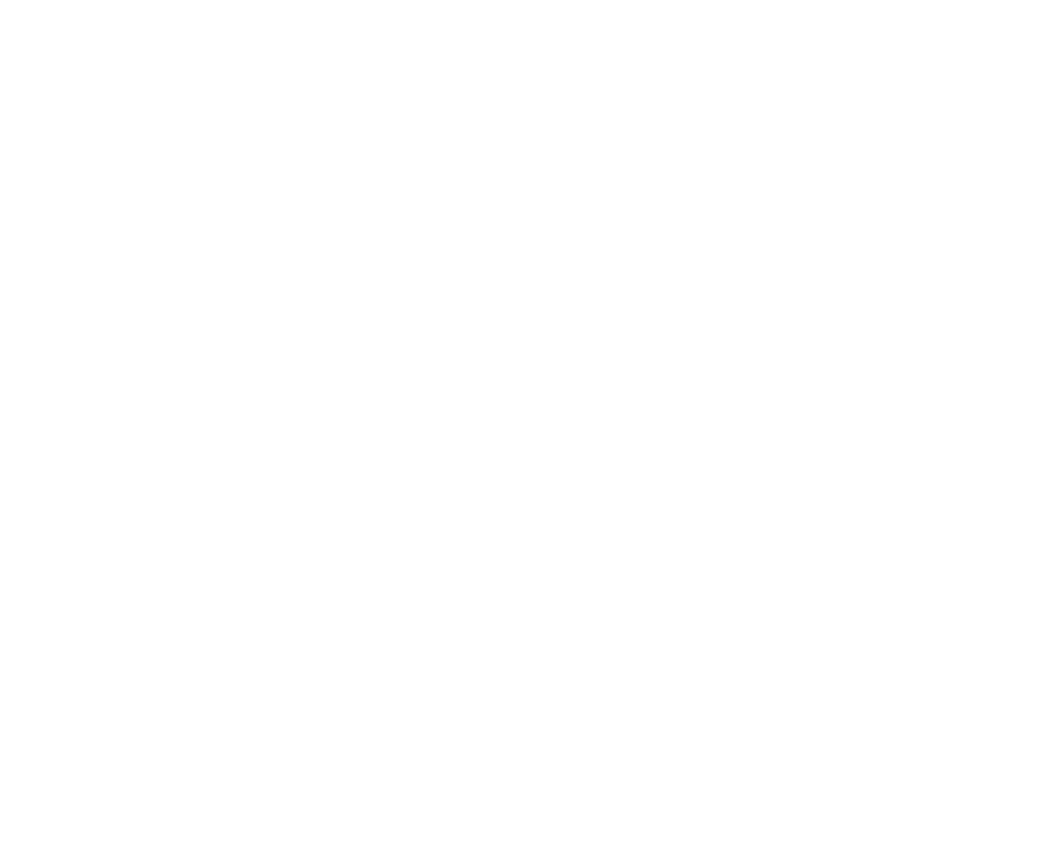
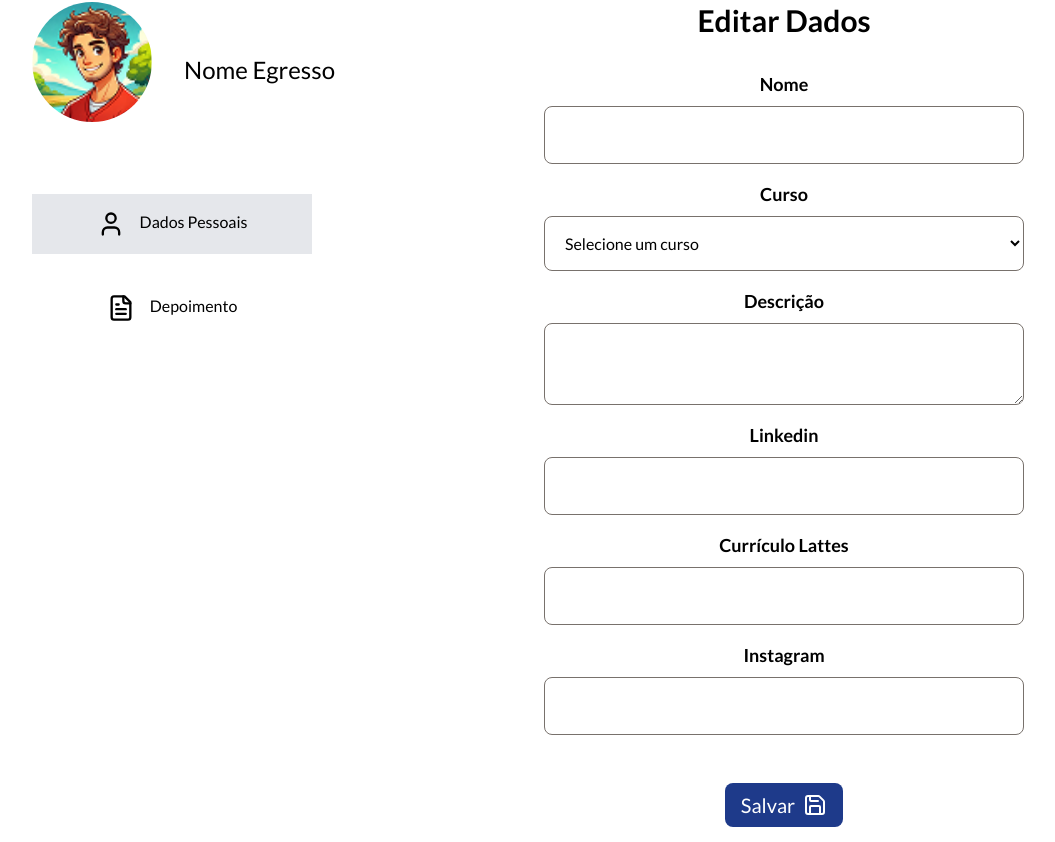
Before and after one commit to Gabriel-Bastos-Rabelo/Portal-Egressos-Frontend, a React (Vite) app: page /Egressos/perfil in a window 1280 px wide. Before the commit this address had no page. Shown: the part 178-1020 px from the top of the page, without its empty margins (112-1167 px from the left). Before the commit the page ends 800 px from the top, so only its background shows below. Built offline with nearby package versions, Linux system fonts and the light colour scheme.

Commit message:
feat: adiciona gerenciamento de perfil do egresso

```diff
--- a/src/App.tsx
+++ b/src/App.tsx
@@ -11,6 +11,7 @@ import CoordHome from './pages/CoordHome';
 import Solicitacoes from './pages/Solicitacoes';
 import Cadastro from './pages/Egressos/cadastro';
 import EnviarOportunidade from './pages/Oportunidades/enviarOportunidade';
+import EditarPerfil from './pages/EgressoHome/perfil';
 
 function App() {
   return (
@@ -46,6 +47,9 @@ function App() {
         <Route path="/oportunidades/enviarOportunidade" element={<Layout isCoordenador={true} />}>
           <Route index element={<EnviarOportunidade />} />
         </Route>
+        <Route path="/Egressos/perfil" element={<Layout isCoordenador={false} />}>
+          <Route index element={<EditarPerfil />} />
+        </Route>
 
       </Routes>
     </Router>
--- a/src/components/Modals/Profile.tsx
+++ b/src/components/Modals/Profile.tsx
@@ -16,7 +16,7 @@ const Profile = ( { onLogout }: ProfileProps ) => {
   };
 
   const handleGoToProfile = () => {
-    navigate('/');
+    navigate('/Egressos/perfil');
   };
 
   const handleGoToCreateOpportunity = () => {
--- /dev/null
+++ b/src/pages/EgressoHome/perfil.tsx
@@ -0,0 +1,277 @@
+import { Save, User, FileText } from "lucide-react";
+import egressoImg from '../../assets/egresso-img.png';
+import { useState, useEffect } from "react";
+import axios from "axios";
+
+type Curso = {
+  id: number;
+  nivel: string;
+};
+
+type FormData = {
+  nome: string;
+  descricao: string;
+  linkedin: string;
+  lattes: string;
+  instagram: string;
+  depoimento: string;
+  idCurso: string;
+};
+
+const formFields: { id: keyof FormData; label: string; type: string }[] = [
+  { id: "nome", label: "Nome", type: "text" },
+  { id: "idCurso", label: "Curso", type: "select" }, // Coloque onde quiser na ordem
+  { id: "descricao", label: "Descrição", type: "textarea" },
+  { id: "linkedin", label: "Linkedin", type: "text" },
+  { id: "lattes", label: "Currículo Lattes", type: "text" },
+  { id: "instagram", label: "Instagram", type: "text" },
+];
+
+const EditarPerfil = () => {
+  const [activeSection, setActiveSection] = useState<"dadosPessoais" | "depoimento">("dadosPessoais");
+
+  const [formData, setFormData] = useState<FormData>({
+    nome: '',
+    descricao: '',
+    linkedin: '',
+    lattes: '',
+    instagram: '',
+    depoimento: '',
+    idCurso: '',
+  });
+
+  const [cursos, setCursos] = useState<Curso[]>([]);
+
+  const egressoId = localStorage.getItem('egressoId');
+  const token = localStorage.getItem('accessToken');
+
+  useEffect(() => {
+    const fetchEgressoData = async () => {
+      if (!egressoId || !token) return;
+
+      try {
+        const response = await axios.get(`http://localhost:8080/api/egresso/buscar/${egressoId}`, {
+          headers: {
+            Authorization: `Bearer ${token}`,
+            'Content-Type': 'application/json',
+          },
+        });
+
+        const data = response.data;
+
+        setFormData({
+          nome: data.nome || '',
+          descricao: data.descricao || '',
+          linkedin: data.linkedin || '',
+          lattes: data.curriculo || '',
+          instagram: data.instagram || '',
+          depoimento: data.depoimento || '',
+          idCurso: data.idCurso?.toString() || '',
+        });
+
+      } catch (error) {
+        console.error("Erro ao buscar dados do egresso:", error);
+      }
+    };
+
+    fetchEgressoData();
+  }, [egressoId, token]);
+
+  useEffect(() => {
+    const fetchCursos = async () => {
+      if (!token) return;
+
+      try {
+        const response = await axios.get('http://localhost:8080/api/cursos/listarCursos', {
+          headers: {
+            Authorization: `Bearer ${token}`,
+            'Content-Type': 'application/json',
+          },
+        });
+        setCursos(response.data);
+      } catch (error) {
+        console.error('Erro ao buscar cursos:', error);
+      }
+    };
+
+    fetchCursos();
+  }, [token]);
+
+  const handleSectionChange = (section: "dadosPessoais" | "depoimento") => {
+    setActiveSection(section);
+
+    if (section === "depoimento") {
+      fetchDepoimento();
+    }
+  };
+
+  const fetchDepoimento = async () => {
+    if (!egressoId || !token) {
+      console.error("Egresso ID ou token não encontrado.");
+      return;
+    }
+
+    try {
+      const response = await axios.get(
+        `http://localhost:8080/api/depoimento/buscar/${egressoId}`,
+        {
+          headers: {
+            Authorization: `Bearer ${token}`,
+            'Content-Type': 'application/json',
+          },
+        }
+      );
+
+      const data = response.data;
+
+      setFormData((prevData) => ({
+        ...prevData,
+        depoimento: data.texto || '',
+      }));
+
+      console.log("Depoimento carregado:", data);
+
+    } catch (error) {
+      console.error("Erro ao buscar depoimento:", error);
+    }
+  };
+
+  const handleChange = (
+    e: React.ChangeEvent<HTMLInputElement | HTMLTextAreaElement | HTMLSelectElement>,
+    fieldId: keyof FormData
+  ) => {
+    setFormData({ ...formData, [fieldId]: e.target.value });
+  };
+
+  const handleSave = async () => {
+    if (!egressoId || !token) return;
+
+    const payload = {
+      ...formData,
+      curriculo: formData.lattes,
+    };
+
+    try {
+      const response = await axios.put(
+        `rota deatualziar`,
+        payload,
+        {
+          headers: {
+            Authorization: `Bearer ${token}`,
+            'Content-Type': 'application/json',
+          },
+        }
+      );
+
+      console.log('Dados atualizados:', response.data);
+      alert("Dados atualizados com sucesso!");
+    } catch (error) {
+      console.error("Erro ao salvar:", error);
+      alert("Erro ao salvar os dados!");
+    }
+  };
+
+  return (
+    <main className="container mx-auto py-12 flex justify-center gap-8">
+      {/* Sidebar */}
+      <div className="w-120 flex flex-col gap-6">
+        <div className="flex flex-row items-center mb-8">
+          <img className="w-[120px] h-[120px] rounded-full object-cover mb-4" alt="Foto do Egresso" src={egressoImg} />
+          <h2 className="font-normal text-2xl p-8">{formData.nome || "Nome Egresso"}</h2>
+        </div>
+
+        <div
+          onClick={() => handleSectionChange("dadosPessoais")}
+          className={` w-70 p-4 cursor-pointer hover:bg-gray-200 ${activeSection === "dadosPessoais" ? 'bg-gray-200' : ''}`}
+        >
+          <User className="w-7 h-7 mr-3 inline" /> Dados Pessoais
+        </div>
+
+        <div
+          onClick={() => handleSectionChange("depoimento")}
+          className={`w-70 p-4 cursor-pointer hover:bg-gray-200 ${activeSection === "depoimento" ? 'bg-gray-200' : ''}`}
+        >
+          <FileText className="w-7 h-7 mr-3 inline" /> Depoimento
+        </div>
+      </div>
+
+      {/* Formulário principal */}
+      <div className="w-120">
+        {activeSection === "dadosPessoais" && (
+          <>
+            <h1 className="text-3xl font-bold mb-8 text-center">Editar Dados</h1>
+
+            <div className="flex flex-col gap-4">
+              {formFields.map((field) => (
+                <div key={field.id} className="flex flex-col">
+                  <label className="font-semibold text-lg mb-2">{field.label}</label>
+
+                  {field.type === "textarea" ? (
+                    <textarea
+                      className="p-4 border border-stone-500 rounded-lg w-full"
+                      value={formData[field.id]}
+                      onChange={(e) => handleChange(e, field.id)}
+                    />
+                  ) : field.type === "select" ? (
+                    <select
+                      className="p-4 border border-stone-500 rounded-lg w-full"
+                      value={formData[field.id]}
+                      onChange={(e) => handleChange(e, field.id)}
+                    >
+                      <option value="">Selecione um curso</option>
+                      {cursos.map((curso) => (
+                        <option key={curso.id} value={curso.id.toString()}>
+                          {curso.nivel}
+                        </option>
+                      ))}
+                    </select>
+                  ) : (
+                    <input
+                      type={field.type}
+                      className="p-4 border border-stone-500 rounded-lg w-full"
+                      value={formData[field.id]}
+                      onChange={(e) => handleChange(e, field.id)}
+                    />
+                  )}
+                </div>
+              ))}
+
+              <div className="flex justify-center mt-8">
+                <button
+                  onClick={handleSave}
+                  className="bg-blue-900 hover:bg-blue-700 text-white px-4 py-2 text-xl flex items-center gap-2 rounded-lg"
+                >
+                  <span>Salvar</span>
+                  <Save className="w-6 h-6" />
+                </button>
+              </div>
+            </div>
+          </>
+        )}
+
+        {activeSection === "depoimento" && (
+          <>
+            <h1 className="text-3xl font-bold mb-8 text-center">Editar Depoimento</h1>
+            <textarea
+              className="p-4 border h-50 border-stone-500 rounded-lg w-full"
+              placeholder="Digite seu depoimento"
+              value={formData.depoimento}
+              onChange={(e) => handleChange(e, "depoimento")}
+            />
+            <div className="flex justify-center mt-12 mb-80">
+              <button
+                onClick={handleSave}
+                className="bg-blue-900 hover:bg-blue-700 text-white px-4 py-2 text-xl flex items-center gap-2 rounded-lg"
+              >
+                <span>Salvar</span>
+                <Save className="w-6 h-6" />
+              </button>
+            </div>
+          </>
+        )}
+      </div>
+    </main>
+  );
+};
+
+export default EditarPerfil;
```
